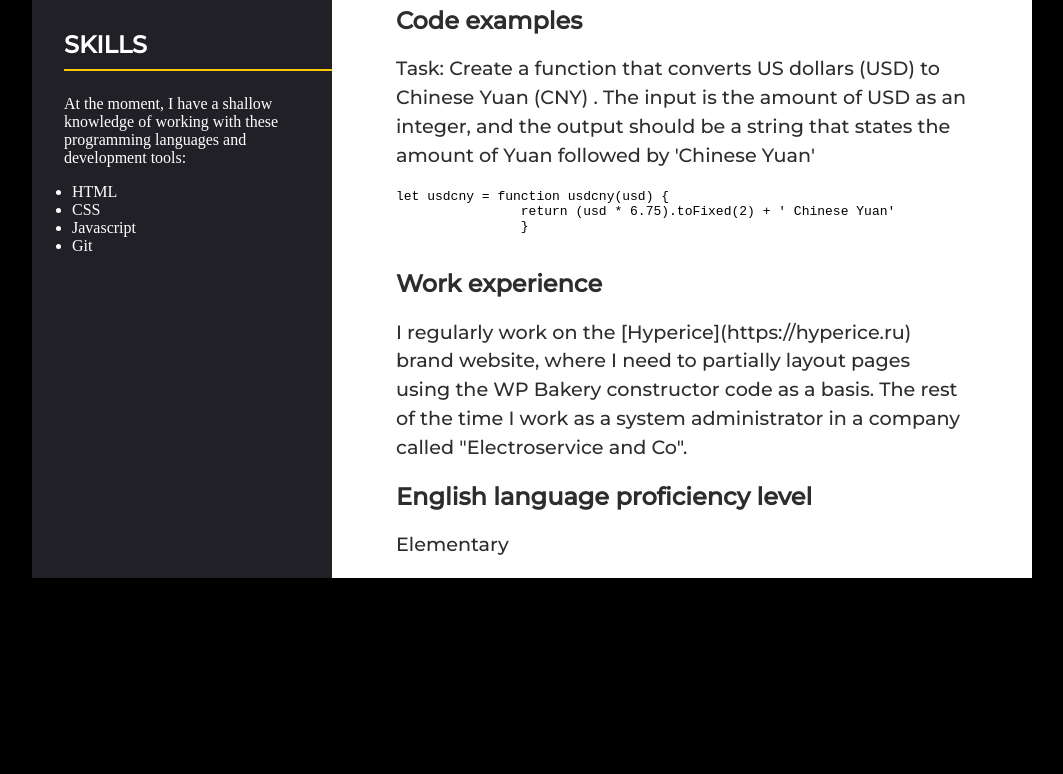
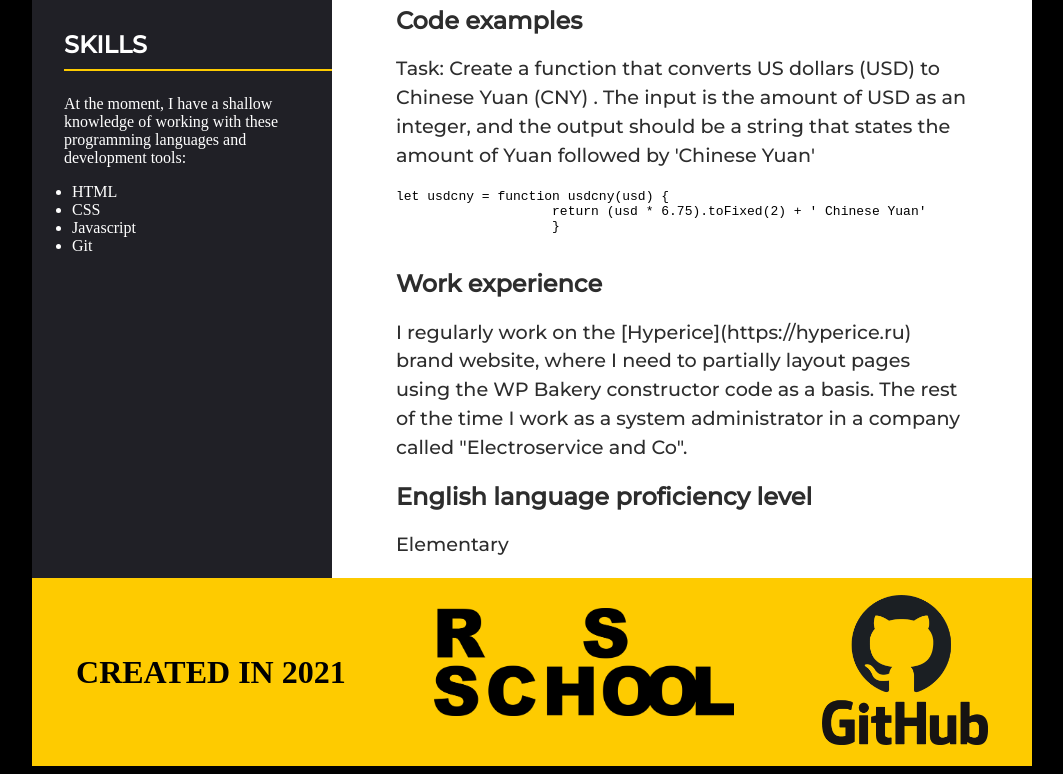
Before and after one commit to AlexGlad93/rsschool-cv, a plain HTML site: page index.html in a window 1280 px wide. Shown: the part 691-1465 px from the top of the page, without its empty margins (108-1171 px from the left). Before the commit the page ends 1277 px from the top, so only its background shows below. Drawn offline with Linux system fonts and the light colour scheme.

Commit message:
refactor: add logo github and rs school in footer,  stylization the footer section

```diff
--- a/css/style.css
+++ b/css/style.css
@@ -4,10 +4,10 @@ body {
     background-color: #000;
 }
 
-.wrapper {
+.wrapper, .footer {
+    display: flex;
     max-width: 1000px;
     margin: 0 auto;
-    display: flex;
 }
 
 .aside, .cv_photo img{
@@ -63,3 +63,24 @@ h1 {
     font-family: Montserrat;
     color: #2D2D2D;
 }
+
+.footer {
+    background-color: #fecb00;
+    justify-content: space-around;
+}
+
+.footer section{
+    display: flex;
+}
+.footer .year p{
+    font-size: 2em;
+    font-weight: 800;
+    vertical-align: middle;
+    margin: auto;
+}
+
+.rs_school_logo img, .github_logo img{
+    max-height: 150px;
+    max-width: 300px;
+    padding: 10% 0;
+}
--- a/index.html
+++ b/index.html
@@ -1,5 +1,5 @@
 <!DOCTYPE html>
-<html lang="ru">
+<html lang="en">
 <head>
     <meta charset="utf-8">
     <link rel="stylesheet" href="css/style.css">
@@ -8,7 +8,7 @@
 <body>
     <div class="wrapper">
         <aside class="aside">
-            <div class="cv_photo"><img src="img/cv_photo.jpg"></div>
+            <div class="cv_photo"><img src="img/cv_photo.jpg" alt="My photo"></div>
             <section class="contacts">
                 <h1>Contacts</h1>
                 <p>Phone: +375298122415 <br>
@@ -53,7 +53,17 @@
                 <p>Elementary</p>
             </section>
         </main>
+    </div>
         <footer class="footer">
+            <section class="year">
+                <p>CREATED IN 2021</p>
+            </section>
+            <section class="rs_school">
+                <div class="rs_school_logo"><a href="https://rs.school/js/"><img src="img/rs_school.png" alt="Logo rs school"></a></div>
+            </section>
+            <section class="github">
+                <div class="github_logo"><a href="https://github.com/AlexGlad93"><img src="img/github.png" alt="Logo github"></a></div>
+               </section>
         </footer>
     </body>
 </html>
```
Also changed, not shown: img/12.jpg (deleted), img/github.png (added), img/header-background.jpg (deleted), img/rs_school.png (added). Lines whose indentation alone changed are shown as unchanged.
